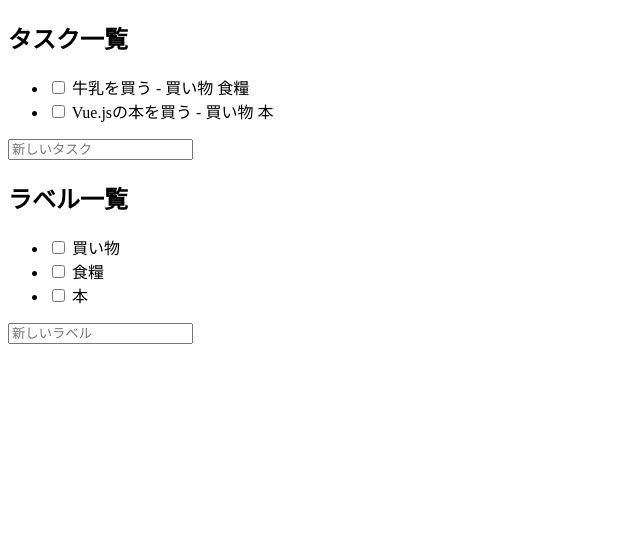
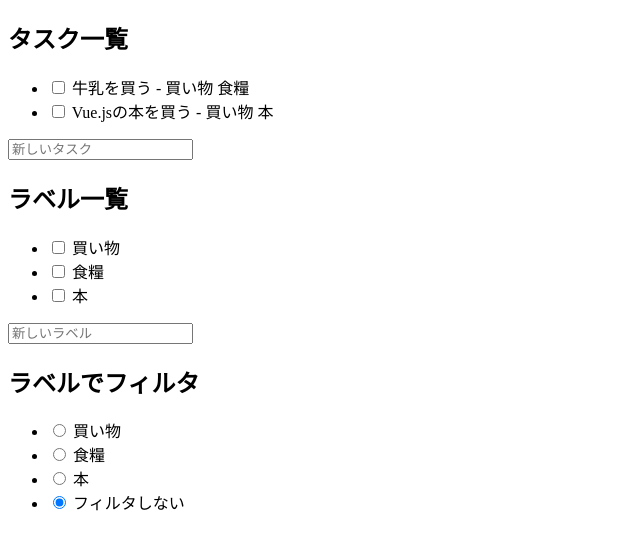
Before and after one commit to ryuhei4k9/sample-vuex-task-app, a Vue app: page / in a window 1280 px wide. Shown: the top 550 px of the page, without its empty margins (0-640 px from the left). Built offline with nearby package versions, Linux system fonts and the light colour scheme.

Commit message:
フィルタリング

```diff
--- a/src/App.vue
+++ b/src/App.vue
@@ -35,6 +35,26 @@
     <form v-on:submit.prevent="addLabel">
       <input type="text" v-model="newLabelText" placeholder="新しいラベル" />
     </form>
+
+    <h2>ラベルでフィルタ</h2>
+    <ul>
+      <li v-for="label in labels" v-bind:key="label.id">
+        <input
+          type="radio"
+          v-bind:checked="label.id === filter"
+          v-on:change="changeFilter(label.id)"
+        />
+        {{ label.text }}
+      </li>
+      <li>
+        <input
+          type="radio"
+          v-bind:checked="filter === null"
+          v-on:change="changeFilter(null)"
+        />
+        フィルタしない
+      </li>
+    </ul>
   </div>
 </template>
 
@@ -54,11 +74,15 @@ export default {
 
   computed: {
     tasks() {
-      return this.$store.state.tasks;
+      return this.$store.getters.filteredTasks;
     },
 
     labels() {
       return this.$store.state.labels;
+    },
+
+    filter() {
+      return this.$store.state.filter;
     }
   },
 
@@ -91,6 +115,12 @@ export default {
     getLabelText(id) {
       const label = this.labels.filter(label => label.id === id)[0];
       return label ? label.text : "";
+    },
+
+    changeFilter(labelId) {
+      this.$store.commit("changeFilter", {
+        filter: labelId
+      });
     }
   }
 };
--- a/src/store.js
+++ b/src/store.js
@@ -38,7 +38,24 @@ export default new Vuex.Store({
     ],
 
     nextTaskId: 3,
-    nextLabelId: 4
+    nextLabelId: 4,
+
+    // フィルタするラベルのID
+    filter: null
+  },
+
+  getters: {
+    // フィルタリングしたタスクを返す
+    filteredTasks(state) {
+      // ラベルが選択されていなければ全体を返す
+      if (!state.filter) {
+        return state.tasks;
+      }
+
+      return state.tasks.filter(task => {
+        return task.labelIds.indexOf(state.filter) >= 0;
+      });
+    }
   },
 
   mutations: {
@@ -70,6 +87,10 @@ export default new Vuex.Store({
       });
 
       state.nextLabelId++;
+    },
+
+    changeFilter(state, { filter }) {
+      state.filter = filter;
     }
   },
   actions: {}
```
